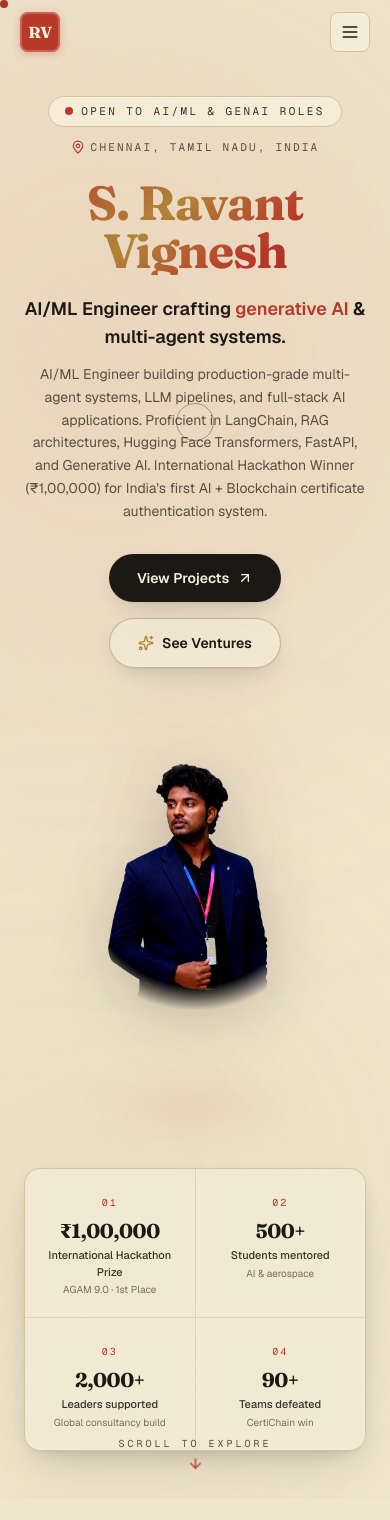
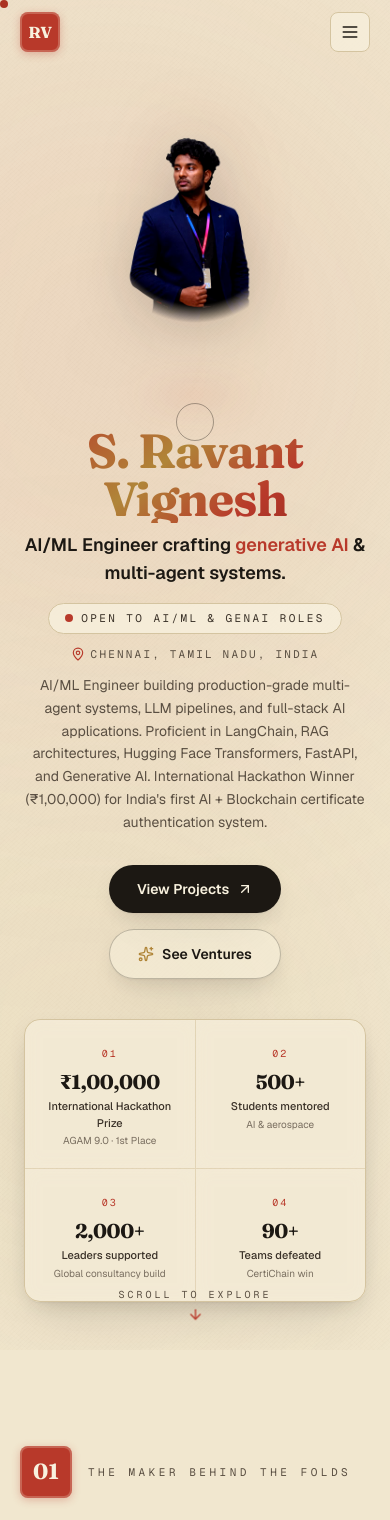
Before and after one commit to Ravant2005/portfolio, a Next.js app: page / in a window 390 px wide. Shown: the top 1520 px of the page. Built offline with nearby package versions, Linux system fonts and the light colour scheme.

Commit message:
Optimize mobile hero layout: position portrait above name, tighten spacing

```diff
--- a/src/components/sections/hero.tsx
+++ b/src/components/sections/hero.tsx
@@ -47,8 +47,66 @@ export function Hero() {
         {/* ── LEFT: Text column ── */}
         <div className="flex flex-col items-center text-center lg:items-start lg:text-left order-1 lg:order-1">
 
-          {/* Availability badge */}
-          <motion.div {...fadeUp(0.1)} className="mb-6 flex flex-wrap items-center justify-center lg:justify-start gap-3">
+          {/* ── Mobile-only Portrait — appears FIRST before name on mobile ── */}
+          <motion.div
+            {...fadeIn(0.05)}
+            className="block lg:hidden mb-4 relative w-full max-w-[180px] sm:max-w-[210px] mx-auto"
+          >
+            {/* Ambient back-glow */}
+            <div
+              className="absolute inset-0 pointer-events-none opacity-20"
+              style={{
+                background: "radial-gradient(ellipse at 50% 35%, rgba(184,57,42,0.25) 0%, transparent 60%)",
+                filter: "blur(36px)",
+              }}
+            />
+            {/* Soft glow beneath feet */}
+            <div
+              className="absolute bottom-0 left-1/2 -translate-x-1/2 h-[32px] w-[140px] pointer-events-none"
+              style={{
+                background: "radial-gradient(ellipse, rgba(184,57,42,0.18) 0%, transparent 70%)",
+                filter: "blur(16px)",
+              }}
+            />
+            <Image
+              src="/images/ravant-portrait.png"
+              alt="S. Ravant Vignesh — AI/ML Engineer"
+              width={340}
+              height={440}
+              priority
+              quality={100}
+              className="relative z-10 h-auto w-full object-contain"
+              style={{
+                filter: "contrast(1.06) brightness(1.03) saturate(1.08) drop-shadow(0 12px 28px rgba(28,24,19,0.2))",
+              }}
+            />
+          </motion.div>
+
+          {/* Name — tight below portrait on mobile */}
+          <motion.h1
+            {...fadeUp(0.15)}
+            className="font-display font-bold leading-[1.0] tracking-tight text-5xl sm:text-6xl md:text-7xl lg:text-[5.2rem]"
+            style={{
+              background: "linear-gradient(140deg, var(--cinnabar) 0%, var(--gold) 40%, var(--cinnabar) 70%, var(--cinnabar-deep) 100%)",
+              WebkitBackgroundClip: "text",
+              WebkitTextFillColor: "transparent",
+              backgroundClip: "text",
+            }}
+          >
+            S. Ravant<br className="hidden sm:block" /> Vignesh
+          </motion.h1>
+
+          {/* Role tagline — right below name, closer on mobile */}
+          <motion.p {...fadeUp(0.25)} className="mt-2 lg:mt-5 text-lg sm:text-xl md:text-2xl font-semibold text-ink max-w-xl">
+            AI/ML Engineer crafting{" "}
+            <span className="text-cinnabar">
+              generative AI
+            </span>{" "}
+            &amp; multi-agent systems.
+          </motion.p>
+
+          {/* Availability badge — below tagline */}
+          <motion.div {...fadeUp(0.35)} className="mt-4 flex flex-wrap items-center justify-center lg:justify-start gap-3">
             <span className="inline-flex items-center gap-2 rounded-full border border-border bg-paper-light/80 px-4 py-1.5 backdrop-blur-sm">
               <span className="relative flex h-2 w-2">
                 <span className="absolute inline-flex h-full w-full rounded-full bg-cinnabar animate-ping" />
@@ -63,29 +121,6 @@ export function Hero() {
               {profile.location}
             </span>
           </motion.div>
-
-          {/* Name */}
-          <motion.h1
-            {...fadeUp(0.2)}
-            className="font-display font-bold leading-[1.0] tracking-tight text-5xl sm:text-6xl md:text-7xl lg:text-[5.2rem]"
-            style={{
-              background: "linear-gradient(140deg, var(--cinnabar) 0%, var(--gold) 40%, var(--cinnabar) 70%, var(--cinnabar-deep) 100%)",
-              WebkitBackgroundClip: "text",
-              WebkitTextFillColor: "transparent",
-              backgroundClip: "text",
-            }}
-          >
-            S. Ravant<br className="hidden sm:block" /> Vignesh
-          </motion.h1>
-
-          {/* Role tagline */}
-          <motion.p {...fadeUp(0.35)} className="mt-5 text-lg sm:text-xl md:text-2xl font-semibold text-ink max-w-xl">
-            AI/ML Engineer crafting{" "}
-            <span className="text-cinnabar">
-              generative AI
-            </span>{" "}
-            &amp; multi-agent systems.
-          </motion.p>
 
           {/* Bio */}
           <motion.p {...fadeUp(0.45)} className="mt-3 max-w-lg text-sm text-ink-soft md:text-base leading-relaxed">
@@ -102,41 +137,6 @@ export function Hero() {
               <Sparkles className="h-4 w-4 text-gold" />
               See Ventures
             </MagneticButton>
-          </motion.div>
-
-          {/* Mobile-only Portrait (centered, appropriate size, sits between CTAs and Stats) */}
-          <motion.div
-            {...fadeIn(0.15)}
-            className="block lg:hidden mt-10 relative w-full max-w-[240px] sm:max-w-[280px] mx-auto"
-          >
-            {/* Soft glow beneath feet */}
-            <div
-              className="absolute bottom-0 left-1/2 -translate-x-1/2 h-[45px] w-[200px] pointer-events-none"
-              style={{
-                background: "radial-gradient(ellipse, rgba(184,57,42,0.18) 0%, transparent 70%)",
-                filter: "blur(20px)",
-              }}
-            />
-            {/* Ambient back-glow */}
-            <div
-              className="absolute inset-0 pointer-events-none opacity-20"
-              style={{
-                background: "radial-gradient(ellipse at 50% 35%, rgba(184,57,42,0.22) 0%, transparent 60%)",
-                filter: "blur(40px)",
-              }}
-            />
-            <Image
-              src="/images/ravant-portrait.png"
-              alt="S. Ravant Vignesh — AI/ML Engineer"
-              width={340}
-              height={440}
-              priority
-              quality={100}
-              className="relative z-10 h-auto w-full object-contain"
-              style={{
-                filter: "contrast(1.06) brightness(1.03) saturate(1.08) drop-shadow(0 15px 30px rgba(28,24,19,0.2))",
-              }}
-            />
           </motion.div>
 
           {/* Stats */}
```
